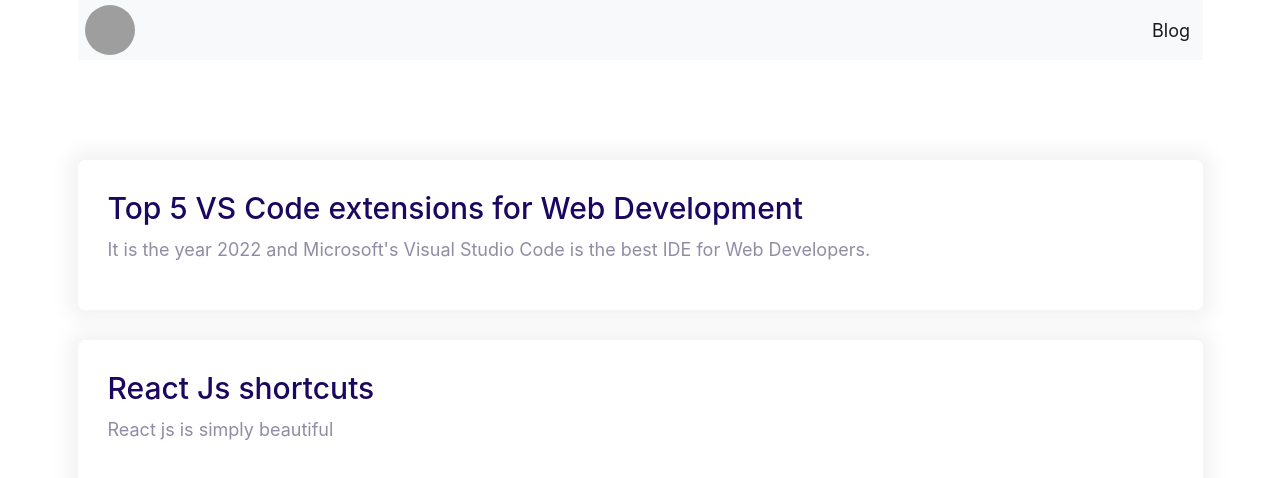
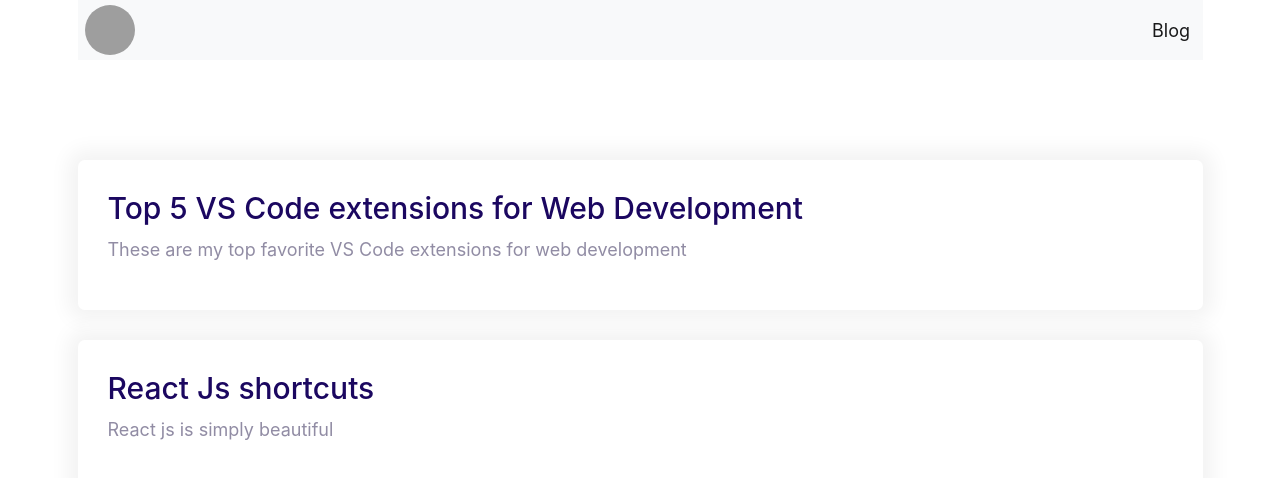
Before and after one commit to tganesh07/thulasi-ganesh.com, a React (Create React App) app: page /blog in a window 1280 px wide. Shown: the top 478 px of the page. Built offline with nearby package versions, Linux system fonts and the light colour scheme; grey boxes are pictures that could not be loaded.

Commit message:
Add blog list to display data about each blog

```diff
--- a/src/App.js
+++ b/src/App.js
@@ -2,7 +2,7 @@
 import NavBar from "./components/NavBar/NavBar";
 import AboutMe from "./page/about-me";
 import NotFound from "./page/NotFound";
-import Blogs from "./page/blogs";
+import Blogs from "./page/blog";
 import BlogViewer from "./page/blogs/viewer";
 import "./styles/styles.css";
 
--- a/src/page/Blogs/index.js
+++ b/src/page/blog/index.js
@@ -1,25 +1,20 @@
 import React, { useState, useEffect } from "react";
 import { useNavigate } from "react-router-dom";
+import { blogs } from "./markdown/bloglist";
 
 const Blogs = () => {
     const [posts, setPosts] = useState([]);
     let navigate = useNavigate();
 
     useEffect(() => {
-        //TODO: fetch json file or parse all markdown files to prepare this obj array
-        setPosts([
-            {
-                fileName: "Top-5-VSCode-Extensions-for-web-development.md",
-                title: "Top 5 VS Code extensions for Web Development",
-                desc: "It is the year 2022 and Microsoft's Visual Studio Code is the best IDE for Web Developers.",
-            },
-            { fileName: 2, title: "React Js shortcuts", desc: "React js is simply beautiful" },
-        ]);
+        setPosts(blogs);
     }, []);
 
     const handlePostClick = (fileName) => {
-        const path = fileName.replace(".md", "");
-        navigate(`/blog/${path}`);
+        if (fileName) {
+            const path = fileName.replace(".md", "");
+            navigate(`/blog/${path}`);
+        }
     };
 
     return (
--- a/src/page/Blogs/markdown/Top-5-VSCode-Extensions-for-web-development.md
+++ b/src/page/blog/markdown/Top-5-VSCode-Extensions-for-web-development.md
@@ -8,6 +8,9 @@
 4. **[Prettier - Code formatter](https://marketplace.visualstudio.com/items?itemName=esbenp.prettier-vscode)**
 5. **[Live Server](https://marketplace.visualstudio.com/items?itemName=ritwickdey.LiveServer)**
 
+
 ## Highlight Matching Tag
 
-Any Markup looks good when it is just few lines of code snippet but it is not the case in any real world project where you will have hundreds of tags to form a web page.
+Any Markup language looks good when it is just few lines of code snippet but it is not the case in any real world project where you will have hundreds of different tags and few of them are simple div tags containing CSS classes to form a beautiiful web page.
+
+In such cases, often it becomes hard to understand where a tag starts and ends and a tool like **[Highlight Matching Tag](https://marketplace.visualstudio.com/items?itemName=vincaslt.highlight-matching-tag)** solves the problem by highlighting the start and ends of each tag.
--- /dev/null
+++ b/src/page/blog/markdown/bloglist.js
@@ -0,0 +1,8 @@
+export const blogs = () => [
+    {
+        fileName: "Top-5-VSCode-Extensions-for-web-development.md",
+        title: "Top 5 VS Code extensions for Web Development",
+        desc: "These are my top favorite VS Code extensions for web development",
+    },
+    { fileName: 2, title: "React Js shortcuts", desc: "React js is simply beautiful" },
+];
```
Also changed, not shown: src/page/blog/viewer.jsx (renamed from src/page/Blogs/viewer.jsx).
